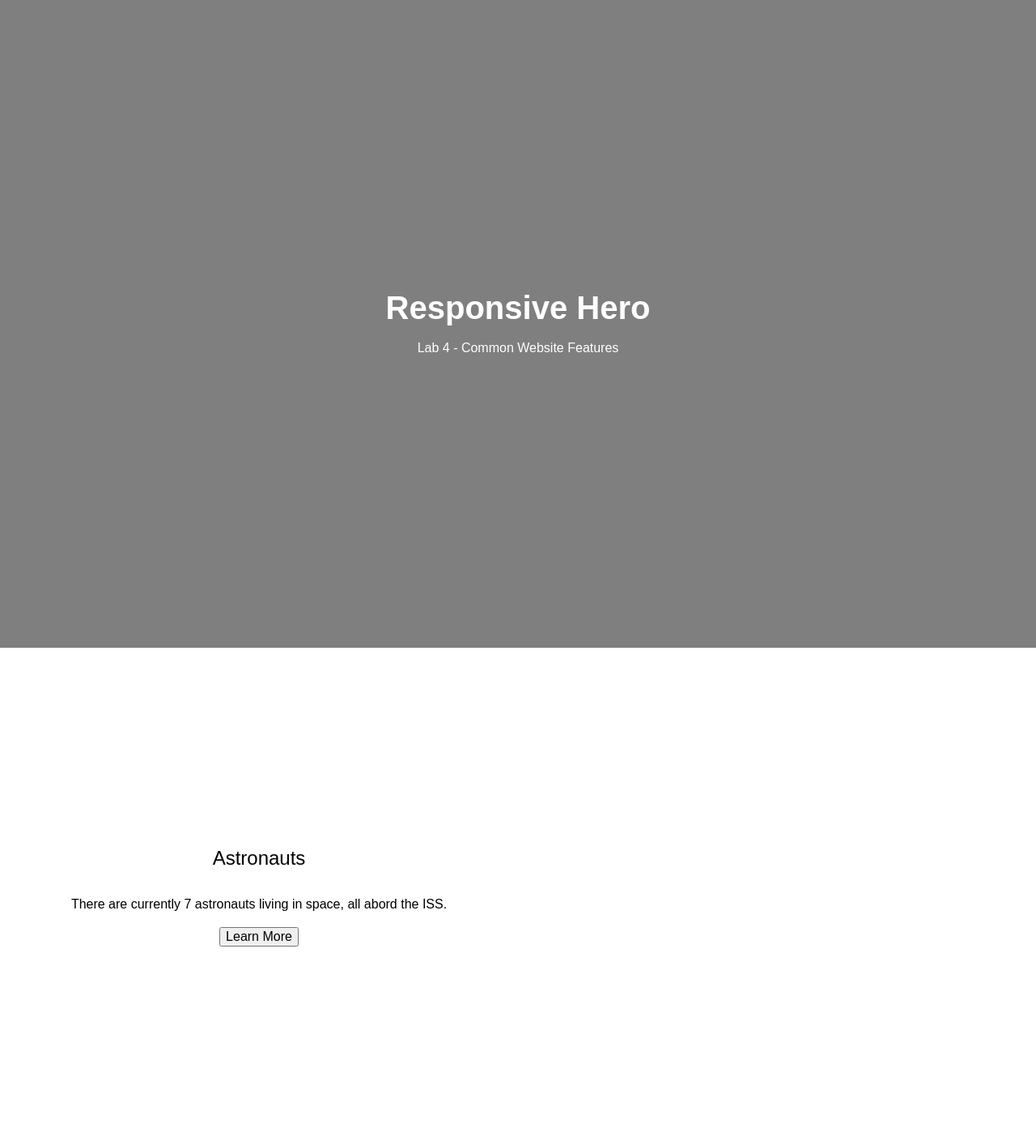
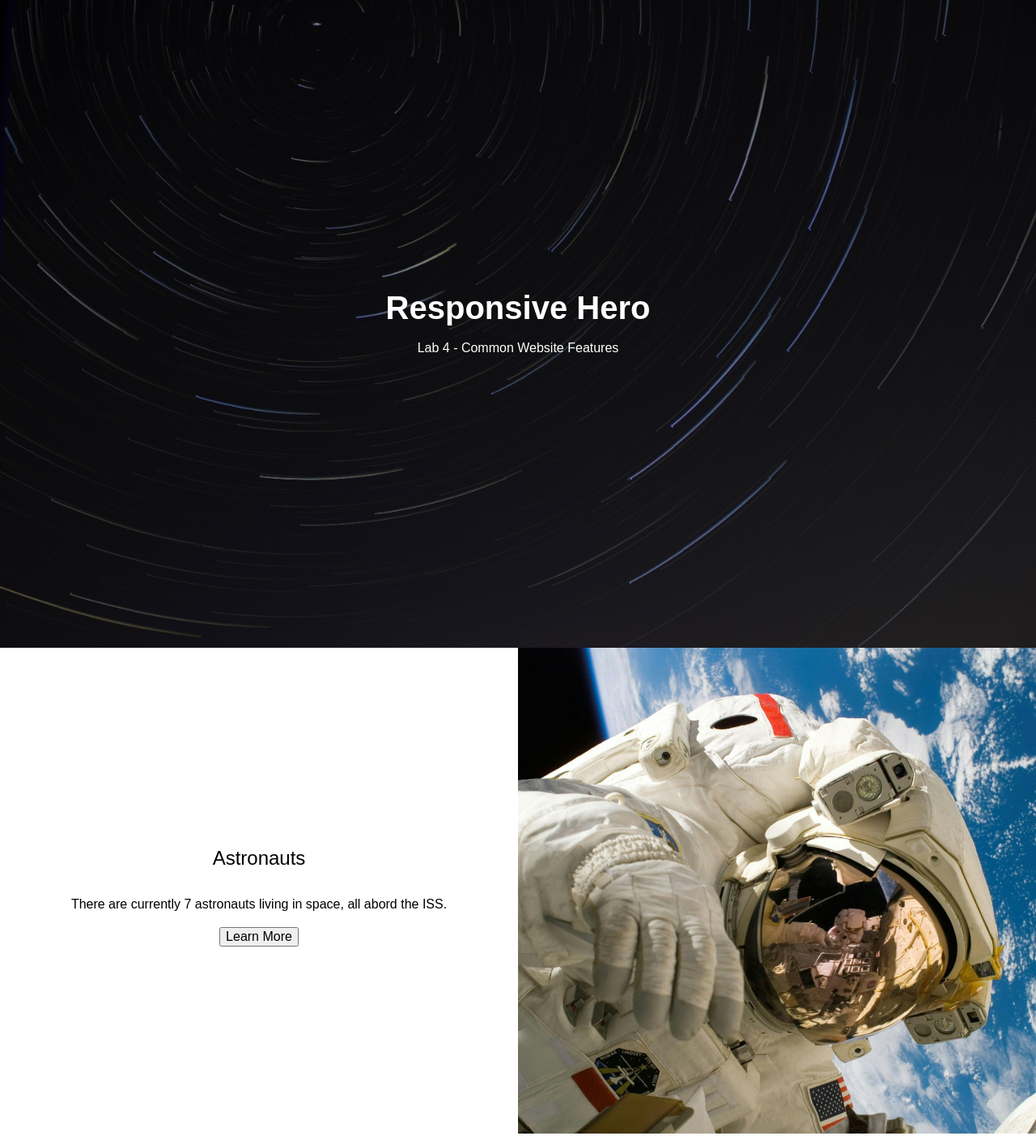
Before and after one commit to brodyedwardrichards/cprg-218-lab-4, a plain HTML site: page index.html in a window 1280 px wide. Shown: the top 1403 px of the page at 81% size. Drawn offline with Linux system fonts and the light colour scheme; a web font is replaced by a local one.

Commit message:
update img url 2

```diff
--- a/styles/lab_four_starter.css
+++ b/styles/lab_four_starter.css
@@ -7,7 +7,7 @@ body, html {
 /* Hero Image */
 
 .hero-container {
-  background-image: linear-gradient(rgba(0, 0, 0, 0.5), rgba(0, 0, 0, 0.5)), url(./assets/space.jpg);
+  background-image: linear-gradient(rgba(0, 0, 0, 0.5), rgba(0, 0, 0, 0.5)), url(../assets/space.jpg);
   height: 100%;
   background-position: center;
   background-repeat: no-repeat;
@@ -52,7 +52,7 @@ h1 {
 }
 
 .container-picture {
-  background-image: url(./assets/astronaut.jpg);
+  background-image: url(../assets/astronaut.jpg);
   height: 100%;
   background-position: center;
   background-repeat: no-repeat;
```
